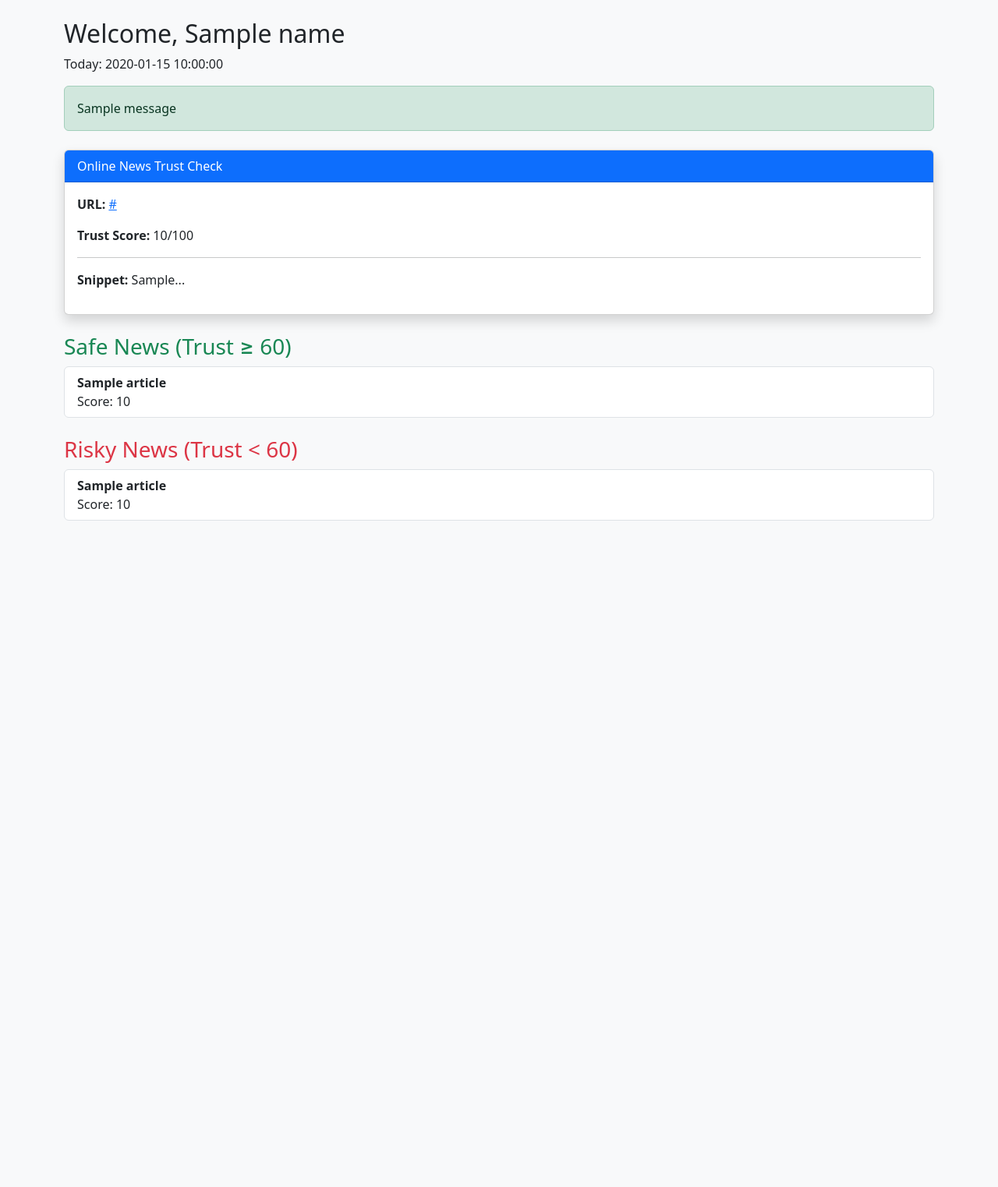
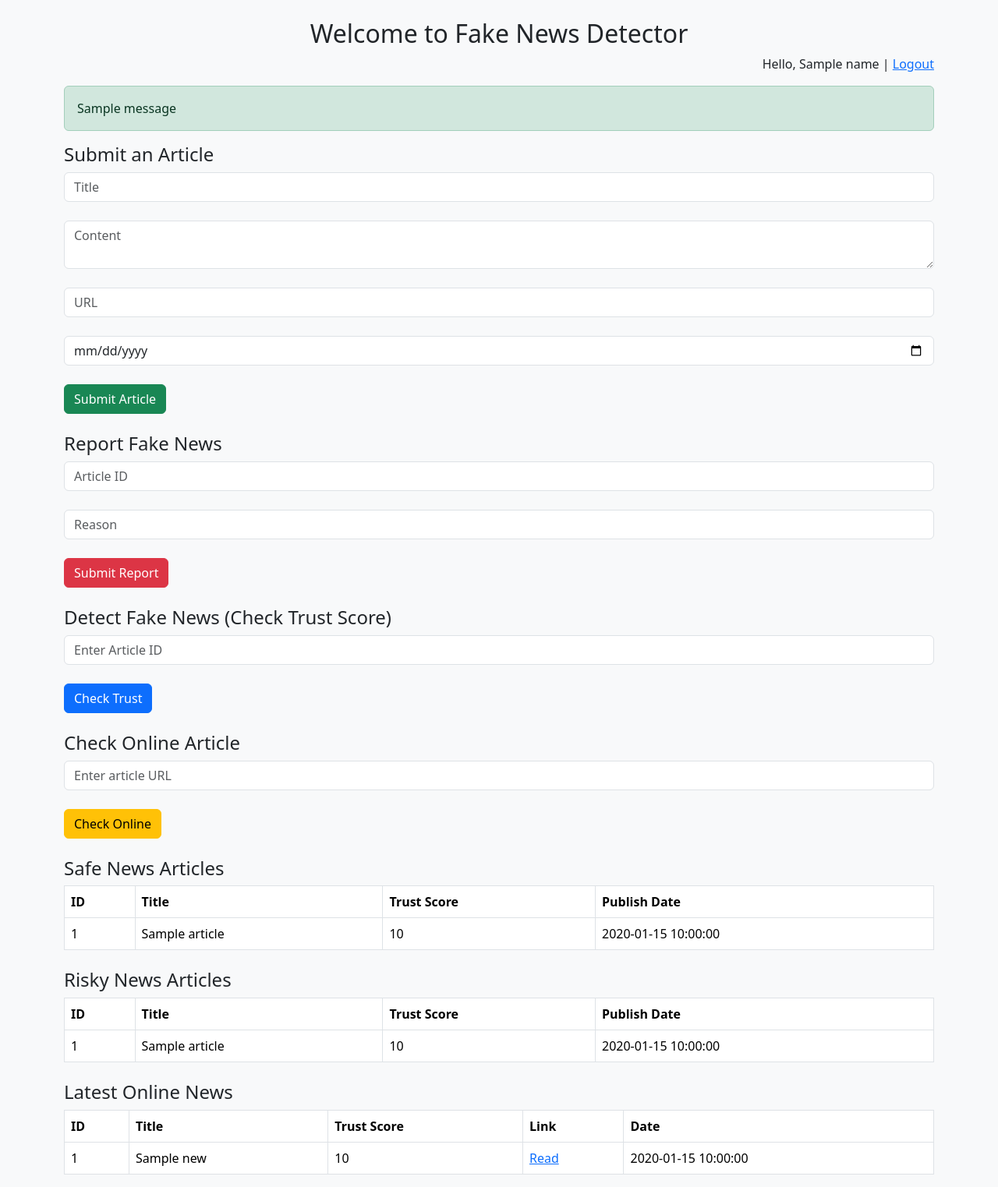
Before and after one commit to elder0209/myflaskapp, a Flask app: template templates/index.html in a window 1280 px wide. Shown: the whole page at 78% size. Before the commit the page ends 668 px from the top, so only its background shows below. Run offline with Flask 3, Linux system fonts and the light colour scheme; the template is opened without the code that fills it: most values are stand-ins (such as "Sample title", 1, 10 or a date in 2020); one stand-in notice (Sample message) is shown.

Commit message:
Update index.html

```diff
--- a/templates/index.html
+++ b/templates/index.html
@@ -1,59 +1,103 @@
 <!DOCTYPE html>
-<html>
+<html lang="en">
 <head>
-  <title>News Trust System</title>
+    <meta charset="UTF-8">
+    <title>Fake News Detector</title>
     <link href="https://cdn.jsdelivr.net/npm/bootstrap@5.3.2/dist/css/bootstrap.min.css" rel="stylesheet">
 </head>
 <body class="bg-light">
+<div class="container mt-4">
+    <h2 class="text-center">Welcome to Fake News Detector</h2>
+    <p class="text-end">Hello, {{ name }} | <a href="{{ url_for('logout') }}">Logout</a></p>
 
-<div class="container mt-4">
-  <h2>Welcome, {{ name }}</h2>
-  <p>Today: {{ today }}</p>
-
-  <!-- Flash messages -->
+    <!-- Flash Messages -->
     {% with messages = get_flashed_messages(with_categories=true) %}
       {% if messages %}
-      {% for category, message in messages %}
-        <div class="alert alert-{{ category }} mt-2">{{ message }}</div>
+        {% for category, msg in messages %}
+          <div class="alert alert-{{ category }}">{{ msg }}</div>
         {% endfor %}
       {% endif %}
     {% endwith %}
 
-  <!-- Online News Check -->
-  {% if online_snippet %}
-  <div class="card mt-4 shadow">
-    <div class="card-header bg-primary text-white">Online News Trust Check</div>
-    <div class="card-body">
-      <p><strong>URL:</strong> <a href="{{ online_url }}" target="_blank">{{ online_url }}</a></p>
-      <p><strong>Trust Score:</strong> {{ online_score }}/100</p>
-      <hr>
-      <p><strong>Snippet:</strong> {{ online_snippet }}...</p>
-    </div>
-  </div>
-  {% endif %}
+    <!-- Submit Article -->
+    <h4>Submit an Article</h4>
+    <form method="POST" action="{{ url_for('add_article') }}">
+        <input type="text" name="title" class="form-control" placeholder="Title" required><br>
+        <textarea name="content" class="form-control" placeholder="Content" required></textarea><br>
+        <input type="text" name="url" class="form-control" placeholder="URL"><br>
+        <input type="date" name="publish_date" class="form-control" required><br>
+        <input type="submit" class="btn btn-success" value="Submit Article">
+    </form>
+
+    <!-- Report Fake News -->
+    <h4 class="mt-4">Report Fake News</h4>
+    <form method="POST" action="{{ url_for('report_article') }}">
+        <input type="number" name="article_id" class="form-control" placeholder="Article ID" required><br>
+        <input type="text" name="reason" class="form-control" placeholder="Reason" required><br>
+        <input type="submit" class="btn btn-danger" value="Submit Report">
+    </form>
+
+    <!-- Detect Fake News -->
+    <h4 class="mt-4">Detect Fake News (Check Trust Score)</h4>
+    <form method="POST" action="{{ url_for('check_trust') }}">
+        <input type="number" name="article_id" class="form-control" placeholder="Enter Article ID" required><br>
+        <input type="submit" class="btn btn-primary" value="Check Trust">
+    </form>
+
+    <!-- Check Online Article -->
+    <h4 class="mt-4">Check Online Article</h4>
+    <form method="POST" action="{{ url_for('check_online') }}">
+        <input type="text" name="url_link" class="form-control" placeholder="Enter article URL" required><br>
+        <input type="submit" class="btn btn-warning" value="Check Online">
+    </form>
 
     <!-- Safe News -->
-  <h3 class="mt-4 text-success">Safe News (Trust ≥ 60)</h3>
-  <ul class="list-group">
+    <h4 class="mt-4">Safe News Articles</h4>
+    <table class="table table-bordered">
+        <tr><th>ID</th><th>Title</th><th>Trust Score</th><th>Publish Date</th></tr>
         {% for article in safe_news %}
-      <li class="list-group-item">
-        <strong>{{ article.title }}</strong><br>
-        Score: {{ article.trust_score }}
-      </li>
+        <tr>
+            <td>{{ article.article_id }}</td>
+            <td>{{ article.title }}</td>
+            <td>{{ article.trust_score }}</td>
+            <td>{{ article.publish_date }}</td>
+        </tr>
         {% endfor %}
-  </ul>
+    </table>
 
     <!-- Risky News -->
-  <h3 class="mt-4 text-danger">Risky News (Trust < 60)</h3>
-  <ul class="list-group">
+    <h4 class="mt-4">Risky News Articles</h4>
+    <table class="table table-bordered">
+        <tr><th>ID</th><th>Title</th><th>Trust Score</th><th>Publish Date</th></tr>
         {% for article in risky_news %}
-      <li class="list-group-item">
-        <strong>{{ article.title }}</strong><br>
-        Score: {{ article.trust_score }}
-      </li>
+        <tr>
+            <td>{{ article.article_id }}</td>
+            <td>{{ article.title }}</td>
+            <td>{{ article.trust_score }}</td>
+            <td>{{ article.publish_date }}</td>
+        </tr>
         {% endfor %}
-  </ul>
+    </table>
+
+    <!-- Latest Online News -->
+    <h4 class="mt-4">Latest Online News</h4>
+    <table class="table table-bordered">
+        <tr><th>ID</th><th>Title</th><th>Trust Score</th><th>Link</th><th>Date</th></tr>
+        {% if latest_online %}
+            {% for news in latest_online %}
+            <tr>
+                <td>{{ news.id }}</td>
+                <td>{{ news.title }}</td>
+                <td>{{ news.trust_score }}</td>
+                <td><a href="{{ news.url }}" target="_blank">Read</a></td>
+                <td>{{ news.date }}</td>
+            </tr>
+            {% endfor %}
+        {% else %}
+            <tr><td colspan="5" class="text-center">No latest online news available.</td></tr>
+        {% endif %}
+    </table>
 </div>
-
+<script src="https://cdn.jsdelivr.net/npm/bootstrap@5.3.2/dist/js/bootstrap.bundle.min.js"></script>
 </body>
 </html>
```
Lines whose indentation alone changed are shown as unchanged.
